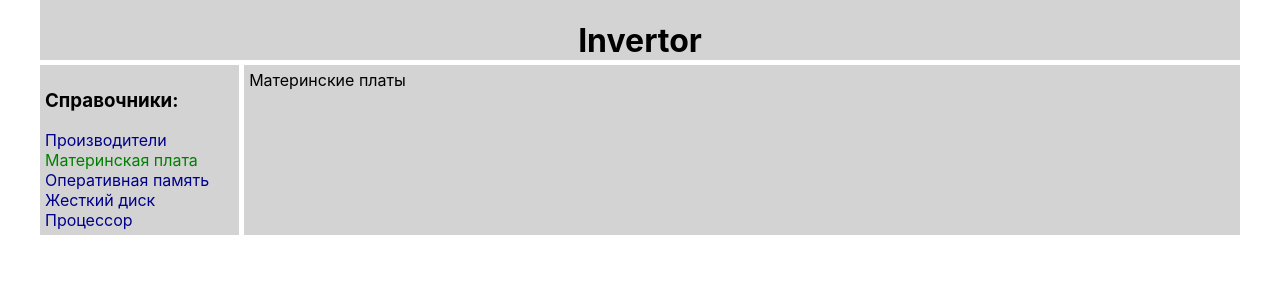
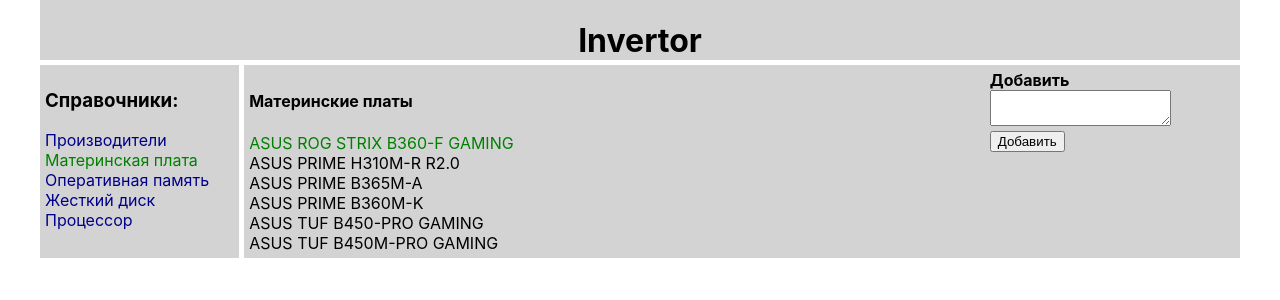
Before and after one commit to andropovdv/r_invert, a React (Create React App) app: page /mboards in a window 1280 px wide. Shown: the top 300 px of the page. Built offline with nearby package versions, Linux system fonts and the light colour scheme.

Commit message:
Верстка страницы "Материнская плата". Переделал под свои задачи (урок 21)

```diff
--- a/src/componets/MBoards/MBoards.jsx
+++ b/src/componets/MBoards/MBoards.jsx
@@ -1,9 +1,42 @@
 import React from 'react';
-//import s from './MBoards.module.css';
+import s from './MBoards.module.css';
 
 const MBoards = (props) => {
     return (
-        <div>Материнские платы</div>
+        <div className={s.mboards}>
+            <div className={s.mboard_items}>
+                <div><h4>Материнские платы</h4></div>
+                <div className={s.item + ' ' + s.active}>
+                    ASUS ROG STRIX B360-F GAMING
+                </div>
+                <div className={s.item}>
+                    ASUS PRIME H310M-R R2.0
+                </div>
+                <div className={s.item}>
+                    ASUS PRIME B365M-A
+                </div>
+                <div className={s.item}>
+                    ASUS PRIME B360M-K
+                </div>
+                <div className={s.item}>
+                    ASUS TUF B450-PRO GAMING
+                </div>
+                <div className={s.item}>
+                    ASUS TUF B450M-PRO GAMING
+                </div>
+            </div>
+            <div className={s.mb_adds}>
+                <div className={s.item}>
+                    <b>Добавить</b>
+                </div>
+                <div className={s.item}>
+                    <textarea></textarea>
+                </div>
+                <div className={s.item}>
+                    <button>Добавить</button>
+                </div>
+            </div>
+        </div>
     )
 }
 
--- a/src/componets/MBoards/MBoards.module.css
+++ b/src/componets/MBoards/MBoards.module.css
@@ -0,0 +1,18 @@
+.mboards {
+    display: grid;
+    grid-template-columns: 9fr 3fr;
+    grid-gap: 5px;
+    background-color: lightgrey;
+}
+
+.mboard_items{}
+
+.mboard_items .active {
+    color: green;
+}
+
+.mb_adds {
+    text-align: left;
+}
+
+.mb_add {}
```
